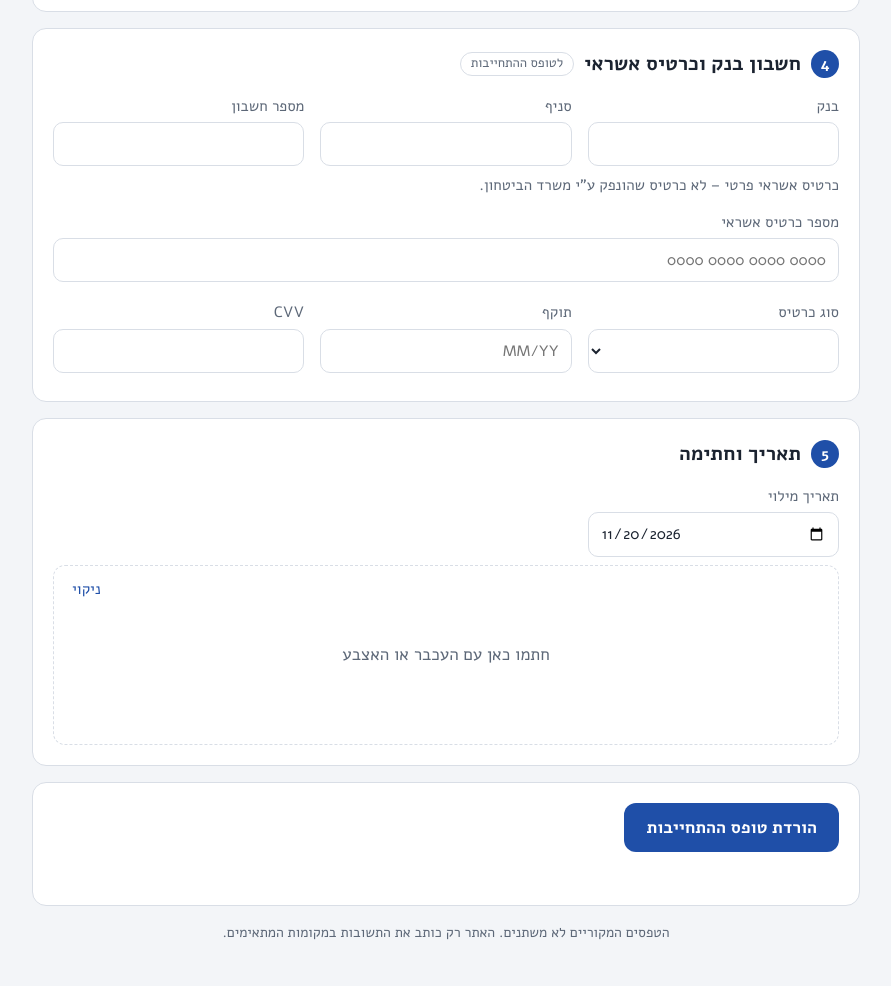
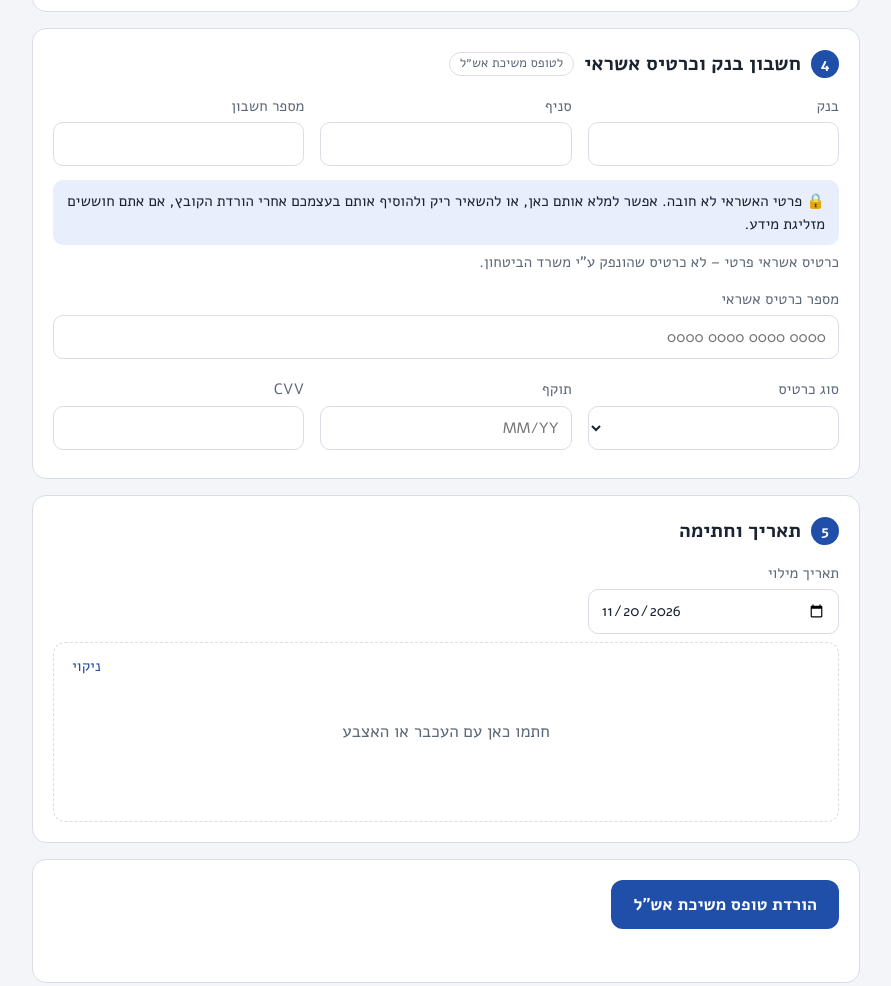
Before and after one commit to noamivry24/travel-forms, a website: page index.html in a window 1280 px wide. Shown: the part 980-1966 px from the top of the page, without its empty margins (194-1085 px from the left). Drawn offline with Linux system fonts and the light colour scheme.

Commit message:
Rename commitment form to 'טופס משיכת אש״ל'; make card details optional
Co-Authored-By: Claude Opus 5.5 <noreply@anthropic.com>

```diff
--- a/app.js
+++ b/app.js
@@ -147,7 +147,7 @@
 
   const REQUIRED = {
     common: [['name', 'שם מלא'], ['idNum', 'תעודת זהות'], ['destination', 'יעד'], ['depDate', 'תאריך יציאה'], ['retDate', 'תאריך חזרה']],
-    commitment: [['cardNumber', 'מספר כרטיס אשראי'], ['cardExpiry', 'תוקף הכרטיס'], ['cvv', 'CVV']],
+    commitment: [], // card details are optional on purpose
     settlement: [],
   };
   function missingFor(key, a) {
@@ -193,7 +193,7 @@
       if (!w.includes(key)) continue;
       const b = document.createElement('button');
       b.type = 'button'; b.className = 'btn'; b.dataset.form = key;
-      b.textContent = 'הורדת ' + (key === 'commitment' ? 'טופס ההתחייבות' : 'טופס ההתחשבנות');
+      b.textContent = 'הורדת ' + (key === 'commitment' ? 'טופס משיכת אש״ל' : 'טופס ההתחשבנות');
       buttonsEl.append(b);
     }
   }
--- a/fill.js
+++ b/fill.js
@@ -101,8 +101,8 @@
 
     commitment: {
       file: 'forms/form2.pdf',
-      title: 'התחייבות לפני נסיעה – הקצאה בכרטיס אשראי',
-      fileName: 'טופס התחייבות אשראי',
+      title: 'טופס משיכת אש״ל',
+      fileName: 'טופס משיכת אש״ל',
       size: 10, lift: 2,
       fields: a => [
         { v: fmtDate(a.fillDate), x1: 447, x2: 526, y: 781, align: 'center' },
--- a/index.html
+++ b/index.html
@@ -23,7 +23,7 @@
           <label class="choice">
             <input type="checkbox" name="want" value="commitment" checked>
             <span class="choice-body">
-              <strong>התחייבות לפני נסיעה</strong>
+              <strong>טופס משיכת אש״ל</strong>
               <small>הקצאה בכרטיס אשראי – ממלאים לפני הטיסה</small>
             </span>
           </label>
@@ -66,12 +66,13 @@
 
       <!-- 4. Commitment form: bank + card -->
       <section class="card" data-show="commitment">
-        <h2><span class="num">4</span> חשבון בנק וכרטיס אשראי <small class="tag">לטופס ההתחייבות</small></h2>
+        <h2><span class="num">4</span> חשבון בנק וכרטיס אשראי <small class="tag">לטופס משיכת אש״ל</small></h2>
         <div class="grid">
           <label>בנק <input name="bank" list="banks"></label>
           <label>סניף <input name="branch" inputmode="numeric"></label>
           <label>מספר חשבון <input name="account" inputmode="numeric" dir="ltr"></label>
         </div>
+        <p class="optional-note">🔒 פרטי האשראי לא חובה. אפשר למלא אותם כאן, או להשאיר ריק ולהוסיף אותם בעצמכם אחרי הורדת הקובץ, אם אתם חוששים מזליגת מידע.</p>
         <p class="note">כרטיס אשראי פרטי – לא כרטיס שהונפק ע"י משרד הביטחון.</p>
         <div class="grid">
           <label class="wide">מספר כרטיס אשראי <input name="cardNumber" inputmode="numeric" autocomplete="off" dir="ltr" placeholder="0000 0000 0000 0000">
--- a/style.css
+++ b/style.css
@@ -25,6 +25,7 @@ body { margin: 0; background: var(--bg); color: var(--ink); font: 17px/1.5 Alef,
 .card h2 { margin: 0 0 16px; font-size: 20px; display: flex; align-items: center; gap: 10px; flex-wrap: wrap; }
 .num { width: 28px; height: 28px; border-radius: 50%; background: var(--accent); color: var(--accent-ink); display: inline-grid; place-items: center; font-size: 15px; }
 .tag { font-size: 13px; font-weight: 400; color: var(--muted); border: 1px solid var(--line); border-radius: 999px; padding: 1px 10px; }
+.optional-note { background: var(--accent-soft); border-radius: 10px; padding: 10px 14px; margin: 14px 0 6px; font-size: 15px; }
 .note { color: var(--muted); font-size: 15px; margin: 4px 0 14px; }
 
 .grid { display: grid; grid-template-columns: repeat(auto-fill, minmax(220px, 1fr)); gap: 14px 16px; margin-bottom: 8px; }
```
Also changed, not shown: README.md.
